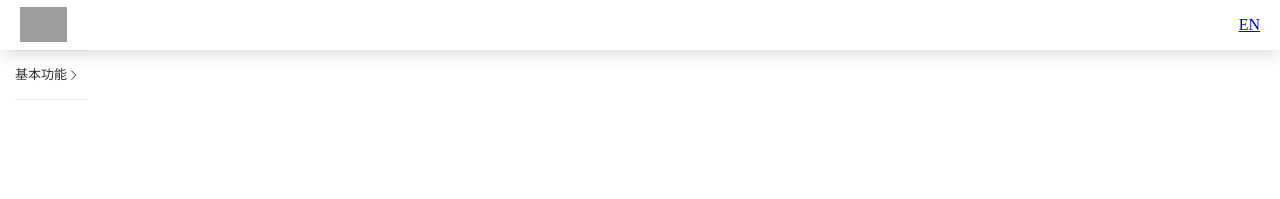
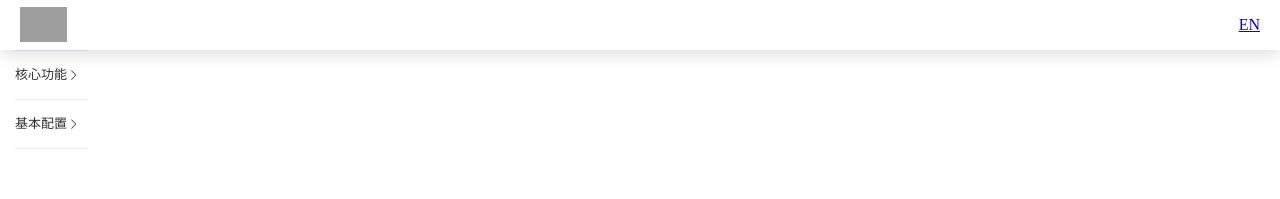
Before and after one commit to apache/echarts-theme-builder, a Vue app: page / in a window 1280 px wide. Shown: the top 199 px of the page. Built offline with nearby package versions, Linux system fonts and the light colour scheme; grey boxes are pictures that could not be loaded.

Commit message:
feat: add color component

```diff
--- /dev/null
+++ b/src/components/EColorPicker.vue
@@ -0,0 +1,16 @@
+<template>
+  <div class="color-input">
+    <el-col class="color-input-picker" :span="3">
+      <el-color-picker v-model="props.value" size="small"></el-color-picker>
+    </el-col>
+    <el-col :span="15">
+      <el-input size="medium" v-model="props.value"></el-input>
+    </el-col>
+  </div>
+</template>
+
+<script setup lang="ts">
+import { defineProps } from 'vue';
+
+const props = defineProps(['value']);
+</script>
--- a/src/components/EConfig.vue
+++ b/src/components/EConfig.vue
@@ -1,6 +1,6 @@
 <template>
-  <el-collapse>
-    <el-collapse-item title="基本功能" name="basic">
+  <el-collapse value="core" :accordion="true">
+    <el-collapse-item title="核心功能" name="core">
       <div class="item-row">
         <el-button-group>
           <el-button type="primary">
@@ -44,12 +44,94 @@
         </el-row>
       </div>
     </el-collapse-item>
+
+    <el-collapse-item
+      v-for="group in configs"
+      :title="group.groupName"
+      :name="group.groupName"
+      v-bind:key="group.groupName"
+    >
+      <el-row
+        v-for="item in group.items"
+        :name="item.name"
+        v-bind:key="item.name"
+      >
+        <el-col :span="6">
+          <h5>{{ item.name }}</h5>
+        </el-col>
+        <el-col :span="18" v-if="item.type === 'boolean'">
+          <el-checkbox v-model="item.value">{{ item.name }}</el-checkbox>
+        </el-col>
+        <div class="color-input" v-if="item.type === 'color'">
+          <EColorPicker :value="item.value"></EColorPicker>
+        </div>
+        <el-col :span="18" v-else>
+          <el-input size="medium" v-model="item.value"></el-input>
+        </el-col>
+      </el-row>
+    </el-collapse-item>
   </el-collapse>
 </template>
 
 <script setup lang="ts">
 import { ref } from 'vue';
 import { useI18n } from 'vue-i18n';
+import EColorPicker from './EColorPicker.vue';
+
+type ThemeConfigItem = {
+  name: string;
+  type: 'string' | 'number' | 'boolean' | 'color' | 'colorArray';
+  value: string | number | boolean | string[];
+  optionPath: string;
+};
+
+type ThemeConfig = {
+  groupName: string;
+  items: ThemeConfigItem[];
+};
+
+const configs: ThemeConfig[] = [
+  {
+    groupName: '基本配置',
+    items: [
+      {
+        name: '背景色',
+        type: 'color',
+        value: 'rgba(0, 0, 0, 0)',
+        optionPath: 'backgroundColor'
+      },
+      {
+        name: '标题色',
+        type: 'color',
+        value: '#464646',
+        optionPath: 'title.textStyle.color'
+      },
+      {
+        name: '副标题色',
+        type: 'color',
+        value: '#6e7079',
+        optionPath: 'title.subtextStyle.color'
+      }
+      //   {
+      //     name: '主题调色板',
+      //     type: 'colorArray',
+      //     value: ['#5470c6', '#91cc75', '#fac858', '#ee6666', '#73c0de'],
+      //     optionPath: 'color'
+      //   }
+    ]
+  }
+  //   {
+  //     groupName: '视觉映射',
+  //     items: [
+  //       {
+  //         name: '视觉映射',
+  //         type: 'colorArray',
+  //         value: ['#bf444c', '#d88273', '#f6efa6'],
+  //         optionPath: 'visualMap.color'
+  //       }
+  //     ]
+  //   }
+];
 </script>
 
 <style scoped>
@@ -66,4 +148,9 @@ h5 {
   font-size: 13px;
   color: #666;
 }
+
+.color-input-picker {
+  text-align: right;
+  padding: 2px 5px 0 5px;
+}
 </style>
```
